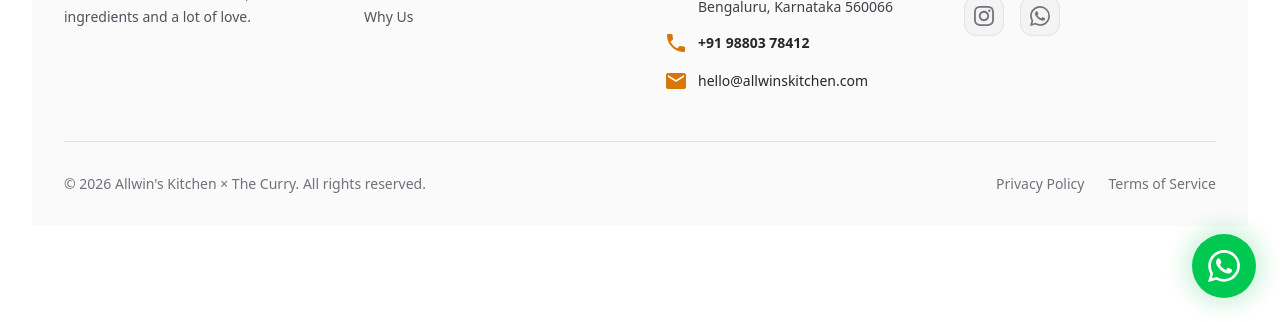
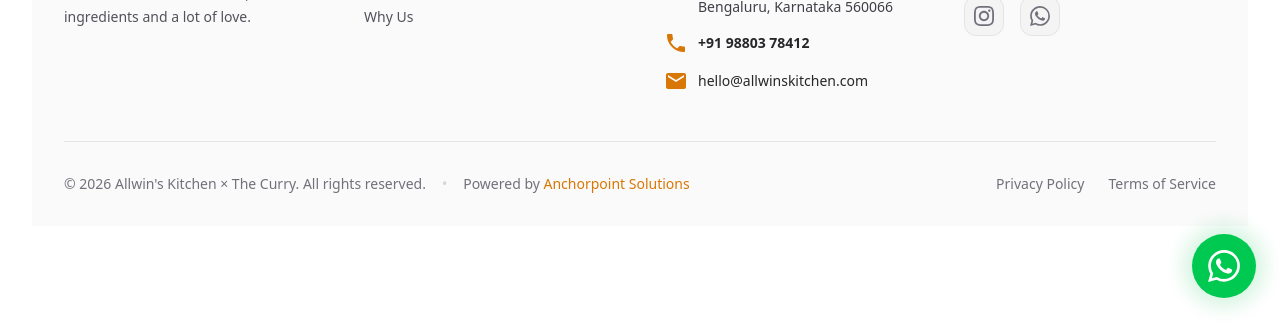
Before and after one commit to x-Kevin-Paul-x/Allwins-Kitchen, a website: page public/index.html in a window 1280 px wide. Shown: the part 4705-5027 px from the top of the page. Drawn offline with Linux system fonts and the light colour scheme.

Commit message:
feat: add Powered by Anchorpoint Solutions footer link

```diff
--- a/public/index.html
+++ b/public/index.html
@@ -1022,9 +1022,15 @@
             </div>
 
             <!-- Bottom Copyright -->
-            <div class="border-t border-zinc-200 dark:border-zinc-900 pt-8 flex flex-col md:flex-row justify-between items-center text-sm text-zinc-500">
-                <p>© 2026 Allwin's Kitchen × The Curry. All rights reserved.</p>
-                <div class="flex gap-6 mt-4 md:mt-0 font-medium">
+            <div class="border-t border-zinc-200 dark:border-zinc-900 pt-8 flex flex-col md:flex-row justify-between items-center text-sm text-zinc-500 gap-4 md:gap-0">
+                <div class="flex flex-col sm:flex-row items-center gap-2 sm:gap-4">
+                    <p>© 2026 Allwin's Kitchen × The Curry. All rights reserved.</p>
+                    <span class="hidden sm:inline text-zinc-300 dark:text-zinc-800">•</span>
+                    <p class="text-xs sm:text-sm text-zinc-500">
+                        Powered by <a class="font-medium text-primary hover:underline transition" href="https://anchorpoint-solutions.vercel.app/" target="_blank" rel="noopener noreferrer">Anchorpoint Solutions</a>
+                    </p>
+                </div>
+                <div class="flex gap-6 font-medium">
                     <a class="hover:text-zinc-900 dark:hover:text-white transition" href="#">Privacy Policy</a>
                     <a class="hover:text-zinc-900 dark:hover:text-white transition" href="#">Terms of Service</a>
                 </div>
```
Also changed, not shown: public/styles.css.
